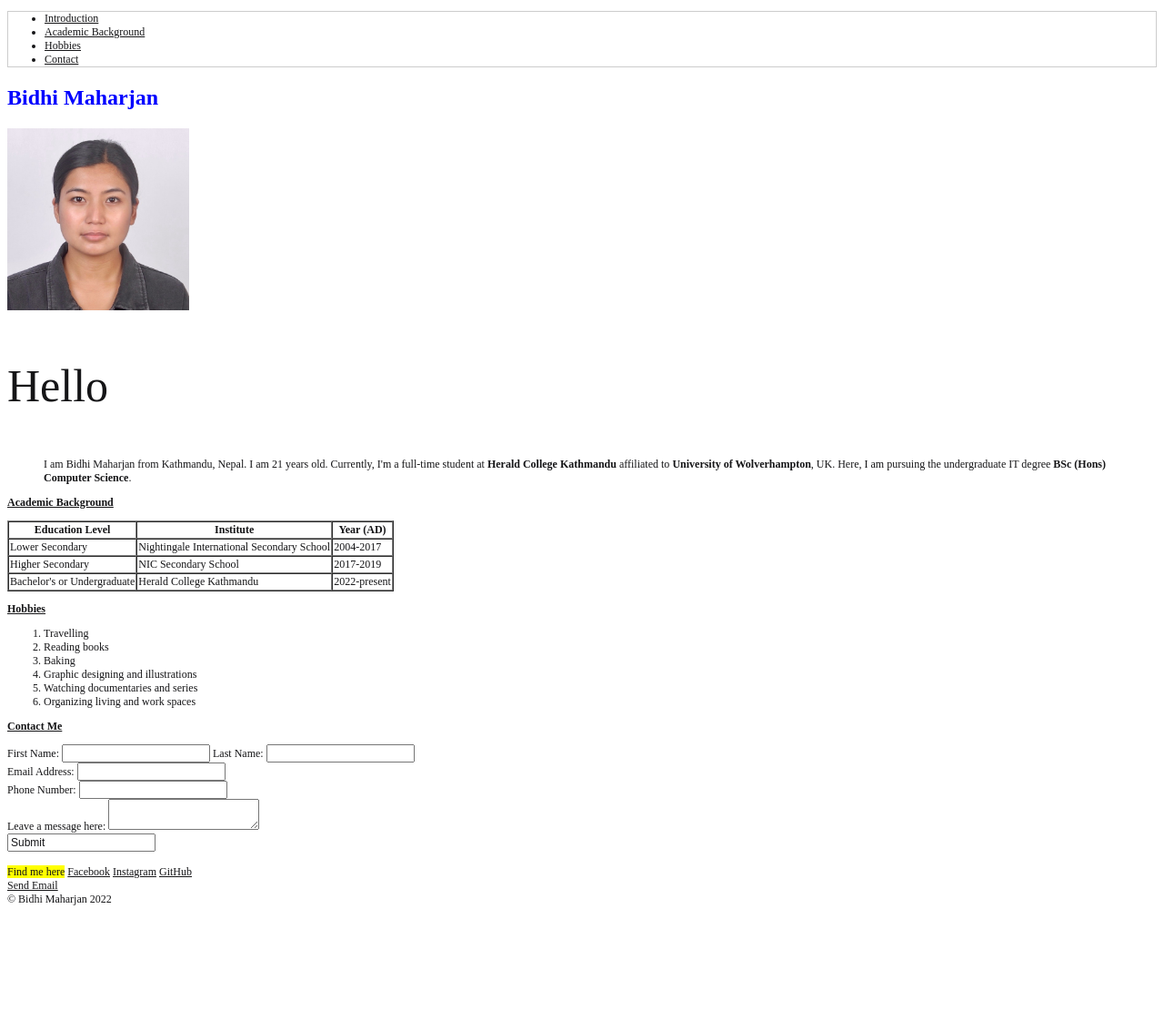
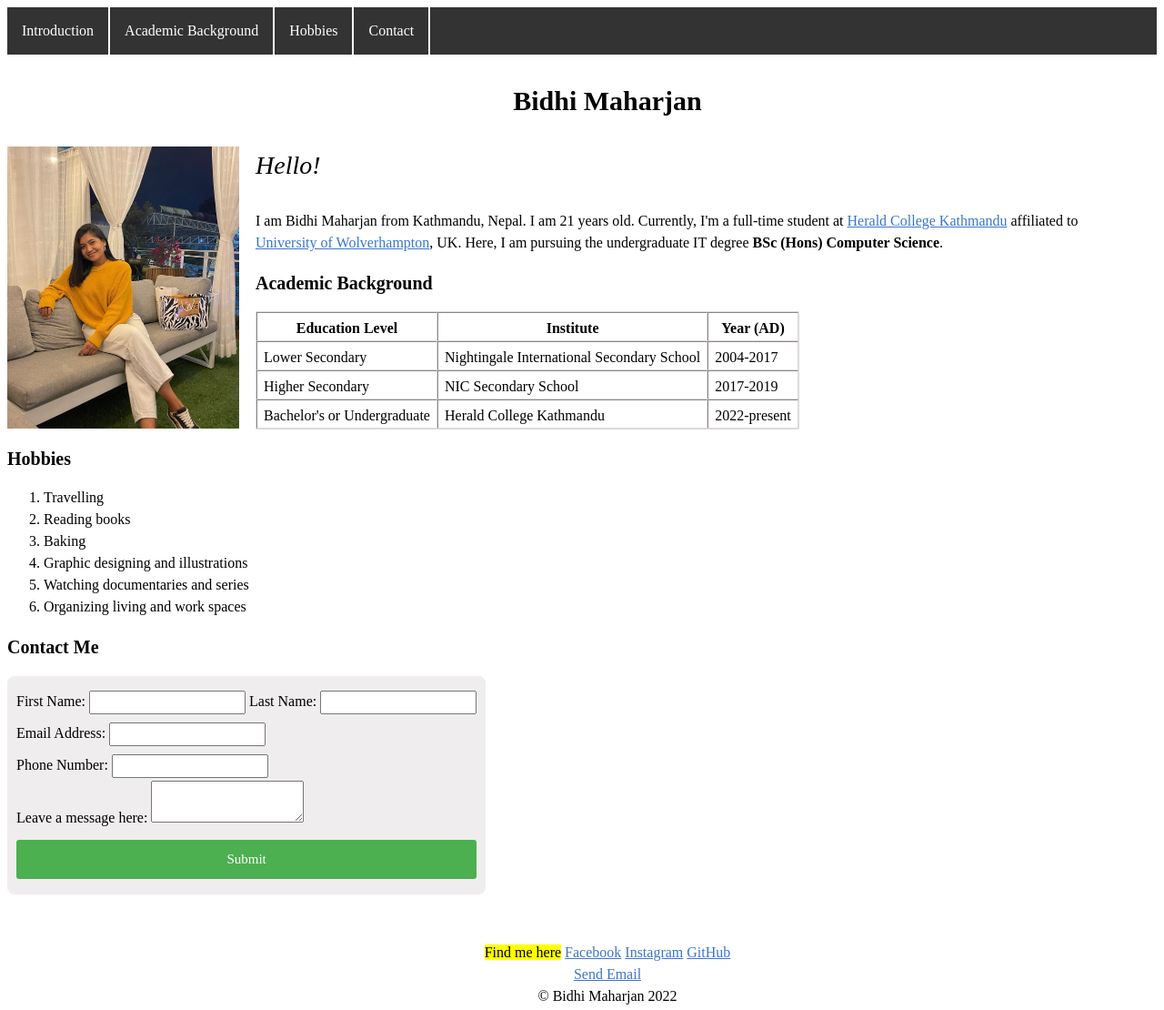
Before and after one commit to bidhimaharjan/Web-Technologies, a plain HTML site: page Week3/Workshop3/index.html in a window 1280 px wide. Shown: the whole page at 91% size. Before the commit the page ends 1004 px from the top, so only its background shows below. Drawn offline with Linux system fonts and the light colour scheme.

Commit message:
modified Workshop3 by adding css styles

```diff
--- a/Week3/Workshop3/index.html
+++ b/Week3/Workshop3/index.html
@@ -9,7 +9,6 @@
         <meta name="robots" content="NOINDEX, NOFOLLOW">
 
     <link rel="stylesheet" href="style.css">
-
 
         <title>Portfolio - Bidhi Maharjan</title>
     </head>
@@ -24,18 +23,17 @@
             </ul>
         </nav>
         </header>
+
+        <main>
         <section>
-        <div id="introduction">
-        <h1>Bidhi Maharjan</h1>
-        <img src="bidhi.jpg" alt="Bidhi Maharjan" width="200px" height="200px">
-        <p style="font-size: 50px;">Hello</p>
-        <p><blockquote>I am Bidhi Maharjan from Kathmandu, Nepal. I am 21 years old. Currently, I'm a full-time student at <strong>Herald College Kathmandu</strong> affiliated to <strong>University of Wolverhampton</strong>, UK. Here, I am pursuing the undergraduate IT degree <strong>BSc (Hons) Computer Science</strong>.</blockquote>
-        </p>
-        </div>
+        <h1 id="introduction" class="center">Bidhi Maharjan</h1>
+        <img src="bidhi.jpeg" alt="Bidhi Maharjan" width="255px" height="310px">
+        <p style="font-size: 28px;"><i>Hello!</i>
+            <blockquote style="font-size: 16px;">I am Bidhi Maharjan from Kathmandu, Nepal. I am 21 years old. Currently, I'm a full-time student at <a href="https://heraldcollege.edu.np/" target="_blank">Herald College Kathmandu</a> affiliated to <a href="https://www.wlv.ac.uk/" target="_blank">University of Wolverhampton</a>, UK. Here, I am pursuing the undergraduate IT degree <strong>BSc (Hons) Computer Science</strong>.</blockquote></p>
         </section>
+
         <section>
-        <div id="academic">
-        <h3><u>Academic Background</u></h3>
+        <h2 id="academic">Academic Background</h2>
         <table border="1" cellspacing="0">
             <tr>
                 <th>Education Level</th>
@@ -58,11 +56,10 @@
                 <td>2022-present</td>
             </tr>
         </table>
-        </div>
         </section>
+
         <section>
-        <div id="hobbies">
-        <h3><u>Hobbies</u></h3>
+        <h2 id="hobbies">Hobbies</h2>
         <ol>
             <li>Travelling</li>
             <li>Reading books</li>
@@ -71,11 +68,10 @@
             <li>Watching documentaries and series</li>
             <li>Organizing living and work spaces</li>
         </ol>
-        </div>
         </section>
-        <section>
-        <div id="contact">
-        <h3><u>Contact Me</u></h3>
+
+        <h2 id="contact">Contact Me</h2>
+        <aside>
         <form>
             <label>First Name:</label>
             <input name="text">
@@ -91,17 +87,19 @@
             <label>Leave a message here:</label>
             <textarea></textarea>
             <br>
-            <input name="submit" value="Submit">
+            <input type="submit" value="Submit">
         </form>
-        </div>
-        </section>
+        </aside>
+        </main>
         <br>
-        <footer>
+
+        <footer class="center">
             <mark>Find me here</mark> <a href="https://www.facebook.com/bidhiimaharjan" target="_blank">Facebook</a>
                 <a href="https://www.instagram.com/bidhimaharjan/?next=%2F" target="_blank">Instagram</a>
                 <a href="https://github.com/bidhimaharjan" target="_blank">GitHub</a>
                 <br><a href="mailto:bidhimaharjan@gmail.com">Send Email</a>
                 <br>&copy; Bidhi Maharjan 2022
         </footer>
+
     </body>
 </html>
--- a/Week3/Workshop3/style.css
+++ b/Week3/Workshop3/style.css
@@ -1,44 +1,107 @@
 *{
-
-    color: rgb(21, 21, 23);
-
-    font-size: 12px;
-
+    color: black;
+    line-height: 1.5;
+    font-family: serif;
     }
 
-    ul{
-
-        border: 1px solid #ccc;
-
-        font-size: 12px;
-
+    #header{
+        border: none;
+        font-size: 16px;
         }
 
-        #header{
-
-            border: 1px solid #ccc;
-
-            font-size: 12px;
-
+        .center {
+            margin: auto;
+            width: 100%;
+            text-align: center;
+            margin: 28px;
             }
 
-            .container{
-
-                margin: 0 auto;
-
-                width: 1200px;
-
+            ul{
+                font-size: 16px;
+                list-style-type: none;
+                margin: 0;
+                padding: 0;
+                overflow: hidden;
+                border: 0;
+                background-color: #333;
                 }
 
-                Input[type=“text”] {
+            li a {
+                float: left;
+                display: block;
+                color: rgb(255, 255, 255);
+                text-align: center;
+                padding: 14px 16px;
+                border-right: 2px solid rgb(255, 255, 255);
+                text-decoration: none;
+                }
 
-                    font-size: 16px;
+            li a:hover:not(.active) {
+                background-color: #04AA6D;
+                }
 
+            img{
+                float: left;
+                display: block;
+                margin-left: auto;
+                margin-right: 18px;
+                }
+
+            h1{
+                font-size: 30px;
+                color: rgb(4, 4, 4);
+                }
+
+            h2{
+                font-size: 20px;
+                color: rgb(4, 4, 4);
+                }
+
+            ol{
+                font-size: 16px;
+                }
+
+            table{
+                border: 1px solid rgb(222, 217, 217);
+                border-radius: 1px;
+                font-size: 16px;
+                }
+
+                th, td {
+                    padding-top: 5px;
+                    padding-bottom: 5x;
+                    padding-left: 7px;
+                    padding-right: 7px;
+                }
+
+            a{
+                color: rgb(58, 118, 201);
+                }
+
+            form{
+                display: inline-block;
+                background-color: rgb(239, 237, 237);
+                border: 1px rgb(239, 237, 237);
+                border-radius: 8px;
+                padding: 10px;
+                font-size: 16px;
+                line-height: 2.2;
+                }
+
+                input[type=text] {
+                    display: inline-block;
+                    font-size: 15px;
                     line-height: 1.2;
-
                     }
 
-                    h1 {
-                        color: blue;
-                        font-size: 200%;
-                    }
+                    input[type=submit] {
+                        width: 100%;
+                        font-size: 15px;
+                        background-color: #4CAF50;
+                        color: white;
+                        padding: 10px;
+                        margin: 7px 0;
+                        border: none;
+                        border-radius: 3px;
+                        cursor: pointer;
+                      }
```
Also changed, not shown: Week3/Workshop3/bidhi.jpeg (added), Week3/Workshop3/bidhi.jpg (deleted), 1 other file.
